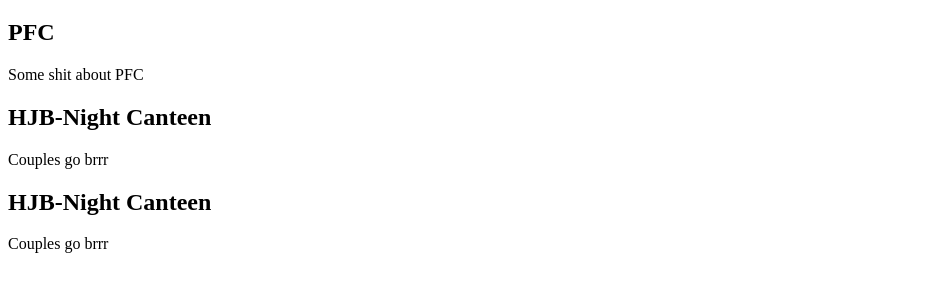
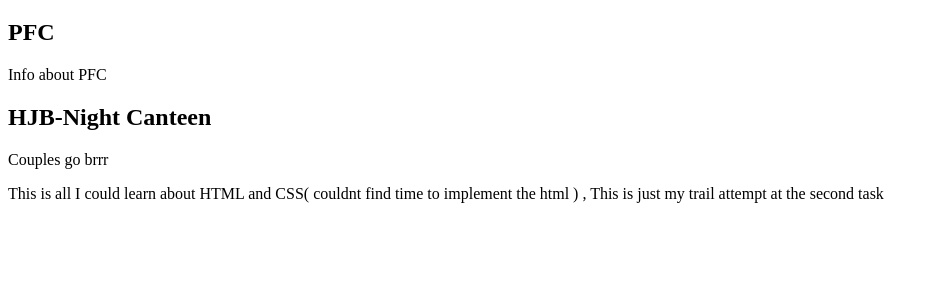
Before and after one commit to br0hit/Website, a plain HTML site: page index.html in a window 1280 px wide. Shown: the part 61-352 px from the top of the page, without its empty margins (0-939 px from the left). Drawn offline with Linux system fonts and the light colour scheme.

Commit message:
Update index.html

```diff
--- a/index.html
+++ b/index.html
@@ -16,17 +16,14 @@
         </header>
         <article>
             <h2>PFC</h2>
-            <p>Some shit about PFC</p>
+            <p>Info about PFC</p>
         </article>
         <article class="Restruant_details">
             <h2>HJB-Night Canteen</h2>
             <p>Couples go brrr</p>
         </article>
-        <article>
-            <h2>HJB-Night Canteen</h2>
-            <p>Couples go brrr</p>
-        </article>
+    </body>
 
-
-    </body>
+    <footer>
+        <p>This is all I could learn about HTML and CSS( couldnt find time to implement the html ) , This is just my trail attempt at the second task</p>
 </html>
```
